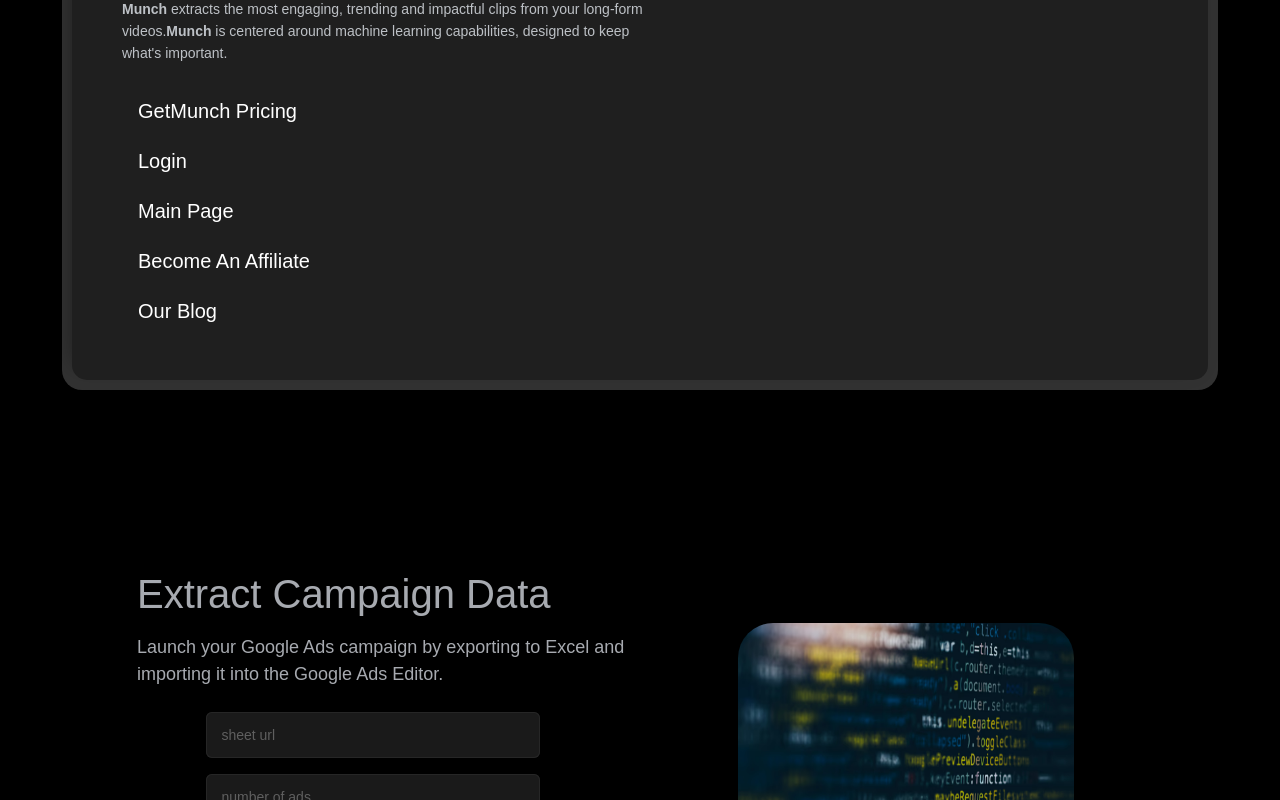
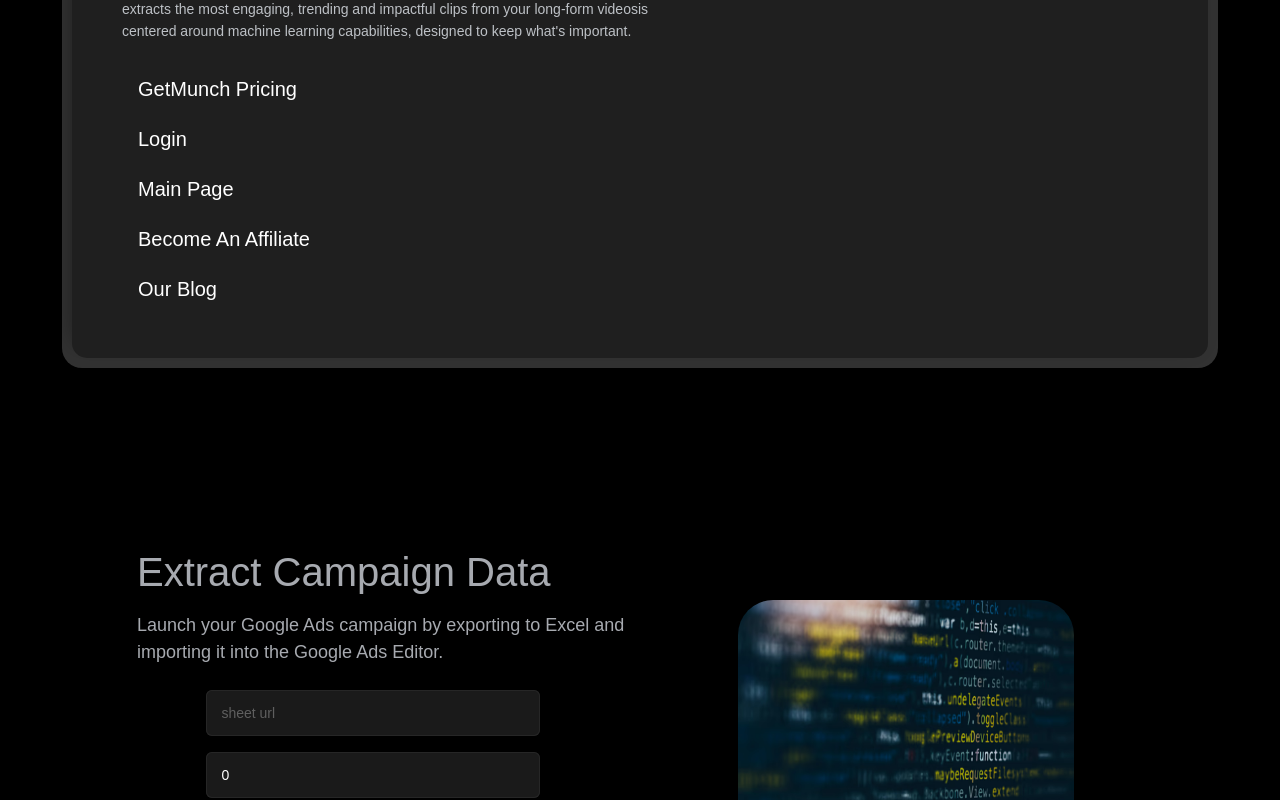
Before and after one commit to kirangit6/PPCCAIProject, a React (Create React App) app: page / in a window 1280 px wide. Shown: the part 1180-1980 px from the top of the page. Built offline with nearby package versions, Linux system fonts and the light colour scheme.

Commit message:
API response work

```diff
--- a/src/Pages/HomePage.js
+++ b/src/Pages/HomePage.js
@@ -3,31 +3,33 @@
 import React, { useState } from "react";
 import AnimatedSection from "../Components/AnimatedSection";
 // import { Modal, Button } from 'react-bootstrap';
+
+
 function Homepage() {
+ const Mocksite =[
+  {site_text:"GetMunch Pricing",site_url:"https://www.getmunch.com/?everid=&oid=2&affid=45&source_id=munch-pricing&gad_source=1&gclid=CjwKCAjw5Ky1BhAgEiwA5jGujvEvl46e6lRPJumAVHq3s3IGvPwjOdtBDxZykDHpcU9tw1d7DbP84xoCu_QQAvD_BwE",sitePara:"Check Out The Pricing And Pick The Best Plan"},
+  {site_text:"Login",site_url:"https://www.getmunch.com/?everid=&oid=2&affid=45&source_id=munch-pricing&gad_source=1&gclid=CjwKCAjw5Ky1BhAgEiwA5jGujvEvl46e6lRPJumAVHq3s3IGvPwjOdtBDxZykDHpcU9tw1d7DbP84xoCu_QQAvD_BwE",sitePara:"Enter the Required Details To Log In To Your Account."},
+  {site_text:"Main Page",site_url:"https://www.getmunch.com/?everid=&oid=2&affid=45&source_id=munch-pricing&gad_source=1&gclid=CjwKCAjw5Ky1BhAgEiwA5jGujvEvl46e6lRPJumAVHq3s3IGvPwjOdtBDxZykDHpcU9tw1d7DbP84xoCu_QQAvD_BwE",sitePara:"Get To Know Us And Find Out More"},
+  {site_text:"Become An Affiliate",site_url:"https://www.getmunch.com/?everid=&oid=2&affid=45&source_id=munch-pricing&gad_source=1&gclid=CjwKCAjw5Ky1BhAgEiwA5jGujvEvl46e6lRPJumAVHq3s3IGvPwjOdtBDxZykDHpcU9tw1d7DbP84xoCu_QQAvD_BwE",sitePara:"Fill Out the Form With Your Details To Join Our Program."},
+  {site_text:"Our Blog",site_url:"https://www.getmunch.com/?everid=&oid=2&affid=45&source_id=munch-pricing&gad_source=1&gclid=CjwKCAjw5Ky1BhAgEiwA5jGujvEvl46e6lRPJumAVHq3s3IGvPwjOdtBDxZykDHpcU9tw1d7DbP84xoCu_QQAvD_BwE",sitePara:"Check Out Our Blog And Get Inspired"},
+
+ ]
   const { scrollY } = useViewportScroll();
-  const scale = useTransform(scrollY, [0, 1000], [1, 0.9]); // Adjust the range [0, 1000] and scale values for smooth decrease
-
+  const scale = useTransform(scrollY, [0, 1000], [1, 0.9]);
   const [showModal, setShowModal] = useState(false);
   const [showModalNext, setShowModalNext] = useState(false);
-  const [showModalPara, setShowModalPara] = useState(false);
-
   const [loading, setLoading] = useState(false);
   const [isActive, setIsActive] = useState(false);
   const [siteData, setSiteData] = useState();
   const [sheetData, setSheetData] = useState();
-
-
+  const [warning, setWarning] = useState('');
   const [generateSite, setGenerateSite] = useState({
     site_description: "",
     site_url: "",
-    // sheet_url: "",
-    // number_of_ads: "",
   });
   const [generateSheet, setGenerateSheet] = useState({
-    // site_description: "",
-    // site_url: "",
     sheet_url: "",
-    number_of_ads: "",
+    number_of_ads: 0,
   });
 
   const handleToggle = () => {
@@ -51,14 +53,33 @@
       ...prevState,
       [name]: value,
     }));
+
+    if (value > 10) {
+      setWarning('Warning: The number of ads cannot exceed 10!');
+    } else {
+      setWarning('');
+    }
   };
 
+  let siteText = ["বাংলা", "Log in", "français", "dansk", "español"];
+  let siteLink = [
+      "https://bn.khanacademy.org",
+      "https://www.khanacademy.org/login",
+      "https://fr.khanacademy.org",
+      "https://www.khanacademy.org/login",
+      "https://es.khanacademy.org"
+  ];
+
+  let combined = siteText.map((text, index) => {
+      return { siteText: text, siteLink: siteLink[index] };
+  });
+
+  console.log("combined",combined);
 
   const handleSubmit = async (e) => {
     e.preventDefault();
     setLoading(true);
     try {
-
       const responseGenerate = await Promise.all([
         axios.post("https://ppcc.onrender.com/generate", generateSite)
 
@@ -79,10 +100,6 @@
 
 
 
-
-
-console.log('sheetData', sheetData)
-
   const ExtractFunc = async () => {
     setLoading(true);
     try {
@@ -90,7 +107,7 @@
       const response = await axios.post("https://ppcc.onrender.com/extract",
         {
         // sheet_url: "",
-        sheet_url: sheetData[0].sheet_url,
+        sheet_url: sheetData.sheet_url,
 
         responseType: 'blob', // Important for handling binary data
         }
@@ -127,6 +144,7 @@
   const handleSubmitSheet = async (e) => {
     e.preventDefault();
     setLoading(true);
+    if (warning == ""){
       try {
 
         const response = await Promise.all([
@@ -139,16 +157,16 @@
 
         ]);
         console.log("response", response);
-      setSheetData(response[0].data.results)
+        setSheetData(response[0].data)
       } catch (error) {
         console.error("Error:", error);
       } finally {
         setLoading(false);
       }
+    }
   };
 
 
-  console.log("siteData", siteData);
 
   return (
     <div className="main">
@@ -253,7 +271,7 @@
                           </div>
                           <div class="google_serach">
                             <div class="ser">
-                              <input type="text" class="google_serach_input" />
+                              <input type="text" class="google_serach_input" value={generateSite.site_url}/>
                               <div class="close d-none" >
                                 <svg focusable="false" xmlns="http://www.w3.org/2000/svg" viewBox="0 0 24 24"><path d="M19 6.41L17.59 5 12 10.59 6.41 5 5 6.41 10.59 12 5 17.59 6.41 19 12 13.41 17.59 19 19 17.59 13.41 12z"></path></svg>
                               </div>
@@ -316,11 +334,23 @@
                         </div>
                         <div class="brand_info">
                           <div class="barnd_name">
-                            <h6>GetMunch</h6>
+                            <h6>{siteData?.Root_URL?.split('.')[1]? siteData?.Root_URL?.split('.')[1] :"GetMunch"}</h6>
                             <div class="link">
-                              <a href="https://www.getmunch.com" target="_blank" class="website_link">https://www.getmunch.com</a>
+                              <a href="https://www.getmunch.com" target="_blank" class="website_link">
+                              {siteData?.Root_URL ? siteData?.Root_URL : "https://www.getmunch.com "}
+                              </a>
                               <a href="" class="modal_dot"><i class='bx bx-dots-vertical-rounded' ></i></a>
                             </div>
+
+
+
+
+
+
+
+
+
+
 
                           </div>
                         </div>
@@ -328,69 +358,43 @@
                       <div class="serach_result_main">
 
                         <a href="https://www.getmunch.com/?everid=&oid=2&affid=45&source_id=munch&gad_source=1&gclid=CjwKCAjw5Ky1BhAgEiwA5jGujnDj13SG5uIE0xTl617SuBP3vYSLCBm1vr0jMR6uF-aQm83rxWE5xRoCpd0QAvD_BwE" class="" target="_blank">
-                          <h1>  GetMunch - AI Video Editing | Munch App - Register Now</h1>
+                          <h1>{siteData?.Heading ? siteData?.Heading:" GetMunch - AI Video Editing | Munch App - Register Now "}</h1>
                         </a>
-
-                        <p class="info"><span class="brand_name_highlisght">Munch</span> extracts the most engaging, trending and impactful clips from your long-form videos.
-                          <span class="brand_name_highlisght">Munch</span> is centered around machine learning capabilities, designed to keep what's important.</p>
+                        {/* <span class="brand_name_highlisght">Munch</span> */}
+                        <p class="info">{siteData?.Description  ? siteData?.Description :
+                          "extracts the most engaging, trending and impactful clips from your long-form videosis centered around machine learning capabilities, designed to keep what's important."}</p>
                       </div>
-                      <div class="Ktlw8e">
+ {siteData?.Sitetext_link?.length >= 0 ?
+                      siteData?.Sitetext_link?.map((item,index)=>
+                           <div class="Ktlw8e" key={index}>
                            <div class="iCzAIb">
                              <div class="d-flx">
-                            <a href="https://www.getmunch.com/?everid=&oid=2&affid=45&source_id=munch-pricing&gad_source=1&gclid=CjwKCAjw5Ky1BhAgEiwA5jGujvEvl46e6lRPJumAVHq3s3IGvPwjOdtBDxZykDHpcU9tw1d7DbP84xoCu_QQAvD_BwE" class="">
-                              GetMunch Pricing
+                               <a href={item.site_url} class="">
+                                 {item.site_text}
                                </a>
                                <div class="icon d-none-icon"><i class='bx bx-chevron-right'></i></div>
                              </div>
-                          <p class="info d-none">Check Out The Pricing And Pick The Best Plan</p>
+                             {/* <p class="info d-none">{item.sitePara}</p> */}
                            </div>
                          </div>
-                      <div class="Ktlw8e">
+                      ):
+                      Mocksite?.map((item,index)=>
+                        <div class="Ktlw8e" key={index}>
                         <div class="iCzAIb">
                           <div class="d-flx">
-                            <a href="https://www.getmunch.com/?everid=&oid=2&affid=45&source_id=munch-pricing&gad_source=1&gclid=CjwKCAjw5Ky1BhAgEiwA5jGujvEvl46e6lRPJumAVHq3s3IGvPwjOdtBDxZykDHpcU9tw1d7DbP84xoCu_QQAvD_BwE" class="">
-                              Login
+                            <a href={item.site_url} class="">
+                              {item.site_text}
                             </a>
                             <div class="icon d-none-icon"><i class='bx bx-chevron-right'></i></div>
                           </div>
-                          <p class="info d-none">Enter the Required Details To Log In To Your Account.</p>
+                          <p class="info d-none">{item.sitePara}</p>
                         </div>
                       </div>
-                      <div class="Ktlw8e">
-                        <div class="iCzAIb">
-                          <div class="d-flx">
-                            <a href="https://www.getmunch.com/?everid=&oid=2&affid=45&source_id=munch-pricing&gad_source=1&gclid=CjwKCAjw5Ky1BhAgEiwA5jGujvEvl46e6lRPJumAVHq3s3IGvPwjOdtBDxZykDHpcU9tw1d7DbP84xoCu_QQAvD_BwE" class="">
-                              Main Page
-                            </a>
-                            <div class="icon d-none-icon"><i class='bx bx-chevron-right'></i></div>
-                          </div>
-                          <p class="info d-none">Get To Know Us And Find Out More</p>
-                        </div>
-                      </div>
-                      <div class="Ktlw8e">
-                        <div class="iCzAIb">
-                          <div class="d-flx">
-                            <a href="https://www.getmunch.com/?everid=&oid=2&affid=45&source_id=munch-pricing&gad_source=1&gclid=CjwKCAjw5Ky1BhAgEiwA5jGujvEvl46e6lRPJumAVHq3s3IGvPwjOdtBDxZykDHpcU9tw1d7DbP84xoCu_QQAvD_BwE" class="">
-                              Become An Affiliate
-                            </a>
-                            <div class="icon d-none-icon"><i class='bx bx-chevron-right'></i></div>
-                          </div>
+                   )
 
-                          <p class="info d-none">Fill Out the Form With Your Details To Join Our Program.</p>
-                        </div>
-                      </div>
-                      <div class="Ktlw8e">
-                        <div class="iCzAIb">
-                          <div class="d-flx">
-                            <a href="https://www.getmunch.com/?everid=&oid=2&affid=45&source_id=munch-pricing&gad_source=1&gclid=CjwKCAjw5Ky1BhAgEiwA5jGujvEvl46e6lRPJumAVHq3s3IGvPwjOdtBDxZykDHpcU9tw1d7DbP84xoCu_QQAvD_BwE" class="">
-                              Our Blog
-                            </a>
-                            <div class="icon d-none-icon"><i class='bx bx-chevron-right'></i></div>
-                          </div>
+ }
 
-                          <p class="info d-none">Check Out Our Blog And Get Inspired</p>
-                        </div>
-                      </div>
+
                     </div>
                   </div>
                 </div>
@@ -426,10 +430,12 @@
                         <input
                           placeholder='number of ads'
                           className='form-control mt-3 '
+                          type="text"
                           name="number_of_ads"
                           value={generateSheet.number_of_ads}
                           onChange={handleSheetFunc}
                         />
+                        {warning && <p style={{ color: 'red' }}>{warning}</p>}
 
                         <button onClick={handleSubmitSheet} className="btn btn-sq me-3 mt-3">
                           Generate ads
```
Lines whose indentation alone changed are shown as unchanged.
